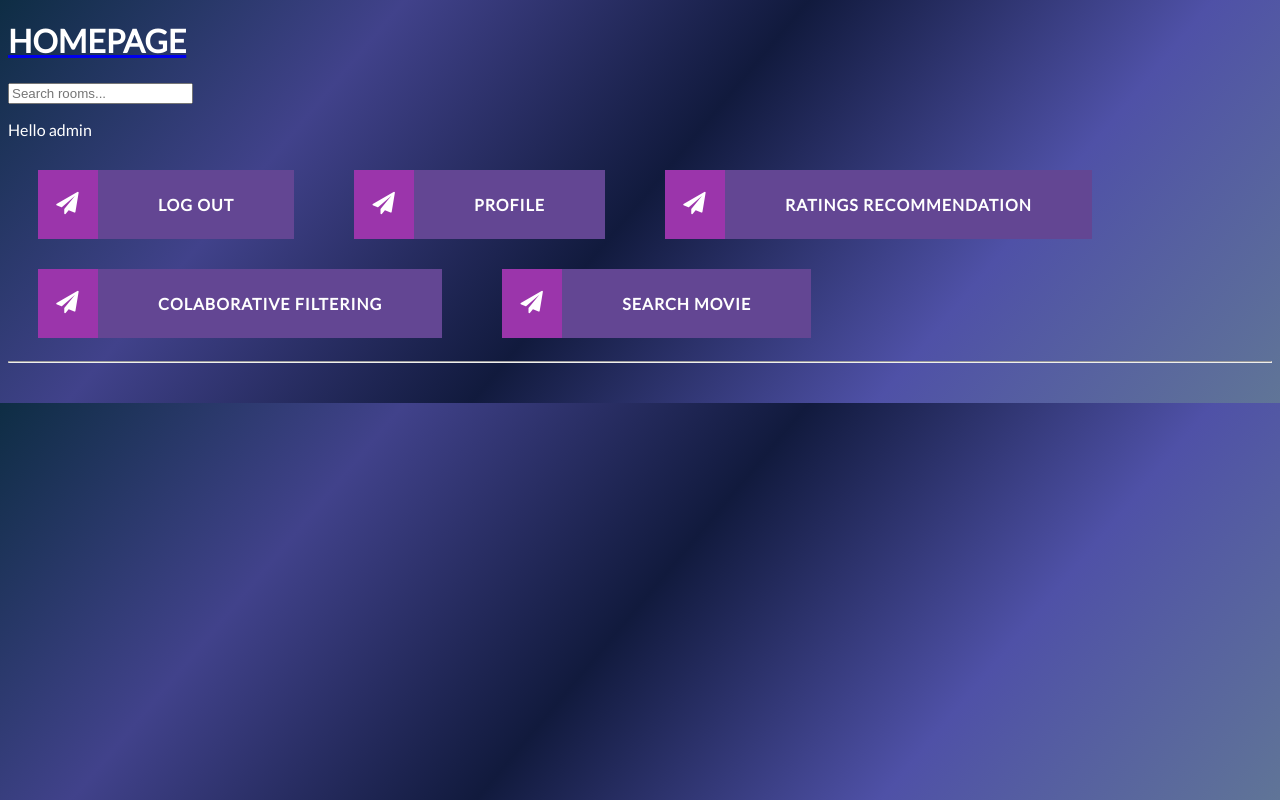
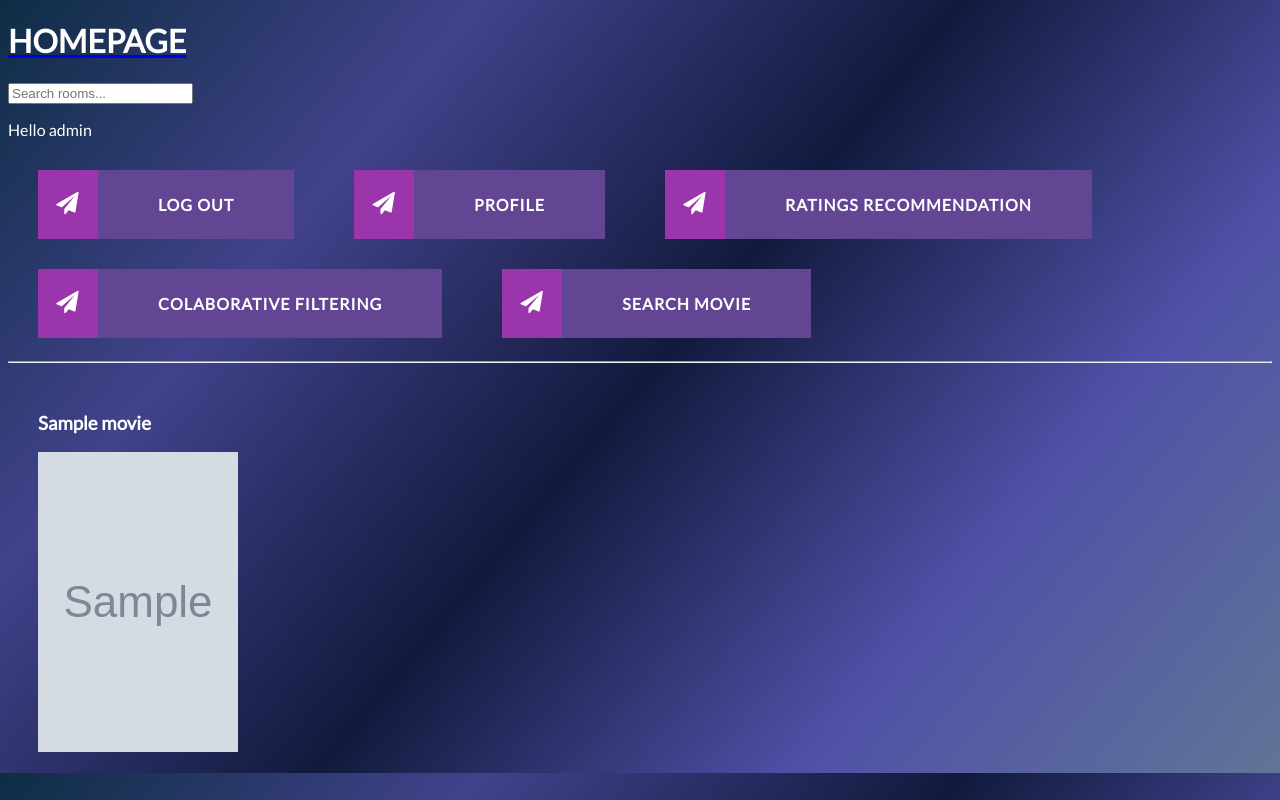
Before and after one commit to Joleksiuk/MovieRecommender, a Django app: page /collab-filtering/ in a window 1280 px wide. Run offline with Django 3.2, Linux system fonts and the light colour scheme; a user stored in the database is signed in; data comes from the database, SQL or seed files in the repository; tables that the repository leaves empty hold one stand-in row (values such as "Sample post"); grey boxes marked "Sample" are stand-in pictures; some libraries are stand-ins or nearby versions.

Commit message:
Updated movie paths

```diff
--- a/MovieRecommender/my_views/collab_filtering_views.py
+++ b/MovieRecommender/my_views/collab_filtering_views.py
@@ -3,8 +3,11 @@ from MovieRecommender.views import *
 
 def collab_filter(request):
 
-    movies = recommend_movies_by_collaborative_filtering(request)
-    context = {"recommendation" : movies}
+    movies = list(recommend_movies_by_collaborative_filtering(request))
+    context = {"movies": movies}
+
+
+
     return render(request, 'MovieRecommender/collab_filtering.html', context)
 
 
--- a/MovieRecommender/templates/MovieRecommender/collab_filtering.html
+++ b/MovieRecommender/templates/MovieRecommender/collab_filtering.html
@@ -3,28 +3,11 @@
 
 {% block content %}
 <style>
-    .movie-container{
-        margin:20px;
-        display: flex;
-        flex-wrap: wrap;
-        align-content: center;
-    }
 
-    .movie-panel{
-        margin: 10px;
-        width:200px;
-        height:350px;
-    }
 </style>
 
-     <div class = "movie-container">
-        {%  for movie in movies %}
-            <div class = "movie-panel">
-                 <h3>{{ movie.title }}</h3>
-                 <a href="/movie={{ movie.id }}"><img width = "200" height ="300" src="{{movie.poster_path}}"/></a>
-            </div>
-        {% endfor %}
-     </div>
-
+    <div>
+        {%  include 'MovieRecommender/movies_component.html' %}
+    </div>
 
 {% endblock content %}
--- /dev/null
+++ b/MovieRecommender/templates/MovieRecommender/movies_component.html
@@ -0,0 +1,23 @@
+<style>
+    .movie-container{
+        margin:20px;
+        display: flex;
+        flex-wrap: wrap;
+        align-content: center;
+    }
+
+    .movie-panel{
+        margin: 10px;
+        width:200px;
+        height:350px;
+    }
+</style>
+
+<div class = "movie-container">
+    {%  for movie in movies %}
+        <div class = "movie-panel">
+             <h3>{{ movie.title }}</h3>
+             <a href="/movie={{ movie.id }}"><img width = "200" height ="300" src="{{movie.poster_path}}"/></a>
+        </div>
+    {% endfor %}
+</div>
--- a/MovieRecommender/views.py
+++ b/MovieRecommender/views.py
@@ -19,7 +19,6 @@ import json
 import sqlite3
 
 
-
 def get_api_value(movie_id, value):
     api = 'https://api.themoviedb.org/3/movie/' + str(
         movie_id) + '?api_key=4b5f9777a2d363363cbb7d26017f0052&language=en-US'
@@ -39,22 +38,21 @@ def get_movie_genres(movie_id):
 
 
 def get_poster_url(movie_id):
-    api = 'https://api.themoviedb.org/3/movie/'+str(movie_id)+'?api_key=4b5f9777a2d363363cbb7d26017f0052&language=en-US'
+    api = 'https://api.themoviedb.org/3/movie/' + str(
+        movie_id) + '?api_key=4b5f9777a2d363363cbb7d26017f0052&language=en-US'
     response_API = requests.get(api)
-    data=response_API.text
+    data = response_API.text
     parse_json = json.loads(str(data))
     try:
         pp = parse_json['poster_path']
     except:
-        pp= None
+        pp = None
 
     return pp
 
 
-
 @login_required(login_url='login')
 def deleteMessage(request, pk):
-
     message = Message.objects.get(id=pk)
 
     if request.user != message.user:
@@ -66,27 +64,68 @@ def deleteMessage(request, pk):
     return render(request, 'MovieRecommender/delete.html', {'obj': message})
 
 
+def readData(request):
+    movies = Movie.objects.all()
+    df = p.read_csv('E:/PythonProjects/data/rate3.csv')
+    column_names = ['user_id', 'movie_id', 'rating', 'date']
+    data = df[column_names]
 
-def readData(request):
+    for x in range(0, len(data)):
+        user_id = data[x]['user_id']
+        movie_id = data[x]['movie_id']
+        new_rating = data[x]['rating']
+        date = data[x]['date']
+        try:
+            rating = Rating.objects.get(user_id=user_id, movie_id=movie_id)
+            movie = Movie.objects.get(id=data[x]['movie_id'])
+        except:
+            rating = None
 
+        # Updating Rating
+        if rating is not None:
+            print('Updated')
+            print('Before removing update: ', movie.vote_average, movie.vote_count)
+            # Removing old rating from average rating
+            if movie.vote_count != 1:
+                movie.vote_average = ((movie.vote_average * movie.vote_count) - rating.value) / (movie.vote_count - 1)
+                movie.vote_count = movie.vote_count - 1
+            else:
+                movie.vote_average = 0.0
+            movie.save()
+            print('After removing update: ', movie.vote_average, movie.vote_count)
+
+            rating.value = new_rating
+            rating.save()
+            # Creating new Rating
+        else:
+            print('Created')
+            Rating.objects.create(
+                movie=Movie.objects.get(id=movie_id),
+                value=new_rating,
+                user=User.objects.get(id=user_id)
+            )
+            # Adding new rating to average rating
+        new_movie_rating = (movie.vote_average + new_rating) / (movie.vote_count + 1)
+        movie.vote_average = round(new_movie_rating, 1)
+        movie.vote_count = movie.vote_count + 1
+        movie.save()
 
     context = {}
     return render(request, 'MovieRecommender/read_data.html', context)
 
 
-def get_top_rated_user_movies(num_of_movies,user_id):
+def get_top_rated_user_movies(num_of_movies, user_id):
+    sql = 'SELECT * From MovieRecommender_rating ' \
+          'WHERE user_id = ' + str(user_id) + ' ORDER BY value DESC LIMIT ' + str(num_of_movies)
 
-    sql = 'SELECT * From MovieRecommender_rating ' \
-          'WHERE user_id = ' + str(user_id)+' ORDER BY value DESC LIMIT '+str(num_of_movies)
-
-    movies =[]
+    movies = []
     for x in Movie.objects.raw(sql):
         movies.append(x)
     return movies
 
 
 def count_frequencies(arg_list):
-    result =[]
+    result = []
     for i in set(arg_list):
         duplicateFrequencies = {'user_id': i, 'count': arg_list.count(i)}
         result.append(duplicateFrequencies)
@@ -95,7 +134,7 @@ def count_frequencies(arg_list):
 
 def convert_to_df(query_name):
     dat = sqlite3.connect('db.sqlite3')
-    sql = 'SELECT * From '+query_name
+    sql = 'SELECT * From ' + query_name
     query = dat.execute(sql)
     cols = [column[0] for column in query.description]
     df = p.DataFrame.from_records(data=query.fetchall(), columns=cols)
@@ -120,3 +159,18 @@ def load_profiles():
             print(user, " ", movie)
         except:
             pass
+
+
+def ipdate_movie_paths():
+    movies = Movie.objects.all()
+
+    for x in range(1, len(movies)):
+        movie = Movie.objects.get(id=x)
+        poster_url = str(get_poster_url(movie.movie_id))
+
+        if poster_url != 'None':
+            result = 'https://image.tmdb.org/t/p/original' + poster_url
+        else:
+            result = 'https://www.scifi-movies.com/images/site/en/affiche_nondisponible.jpg'
+        movie.poster_path = result
+        movie.save()
```
Also changed, not shown: MovieRecommender/my_views/home_views.py (+2 -13 lines), MovieRecommender/templates/MovieRecommender/home.html (+3 -19 lines), MovieRecommender/templates/MovieRecommender/rating_recommend.html (+3 -22 lines).
